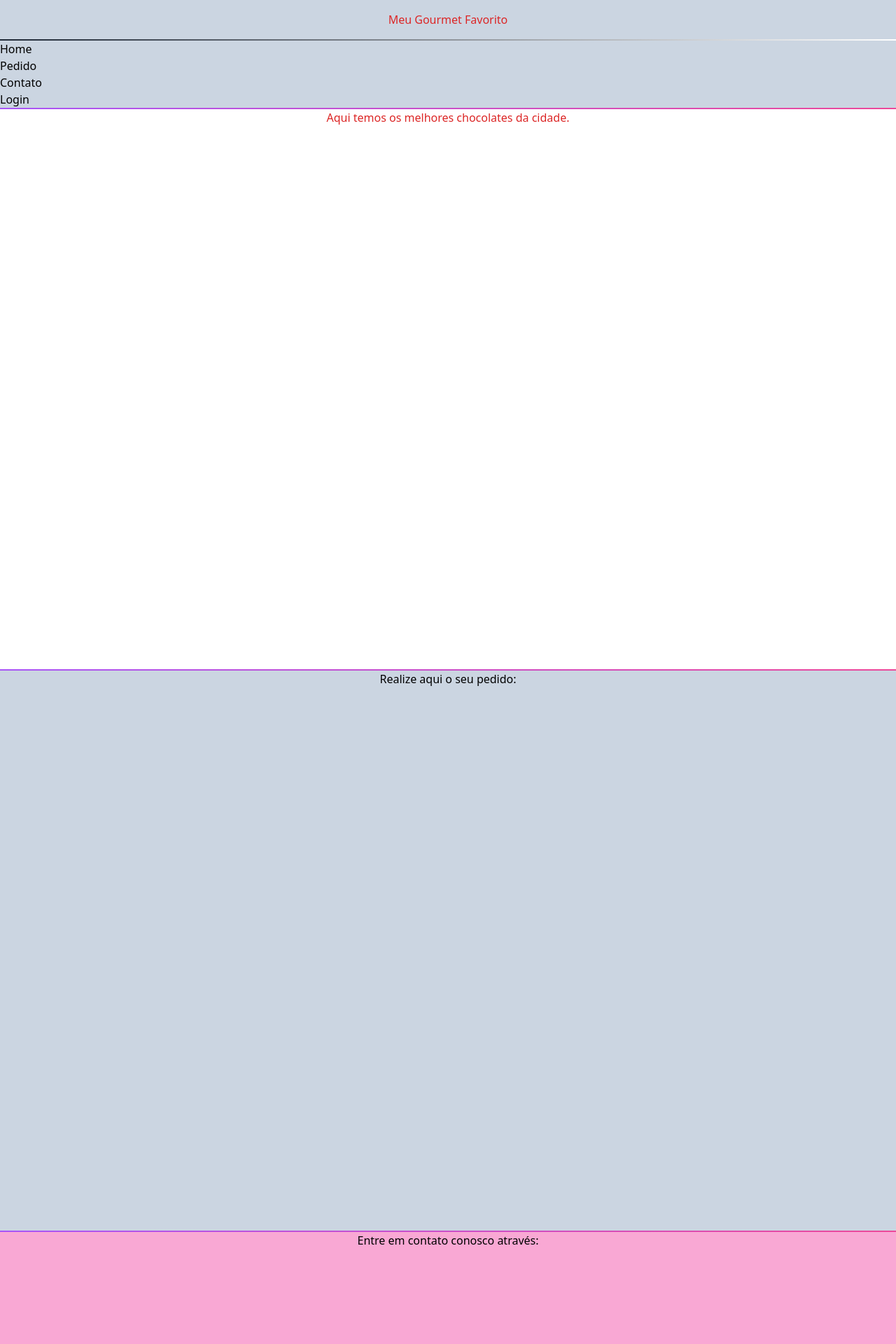
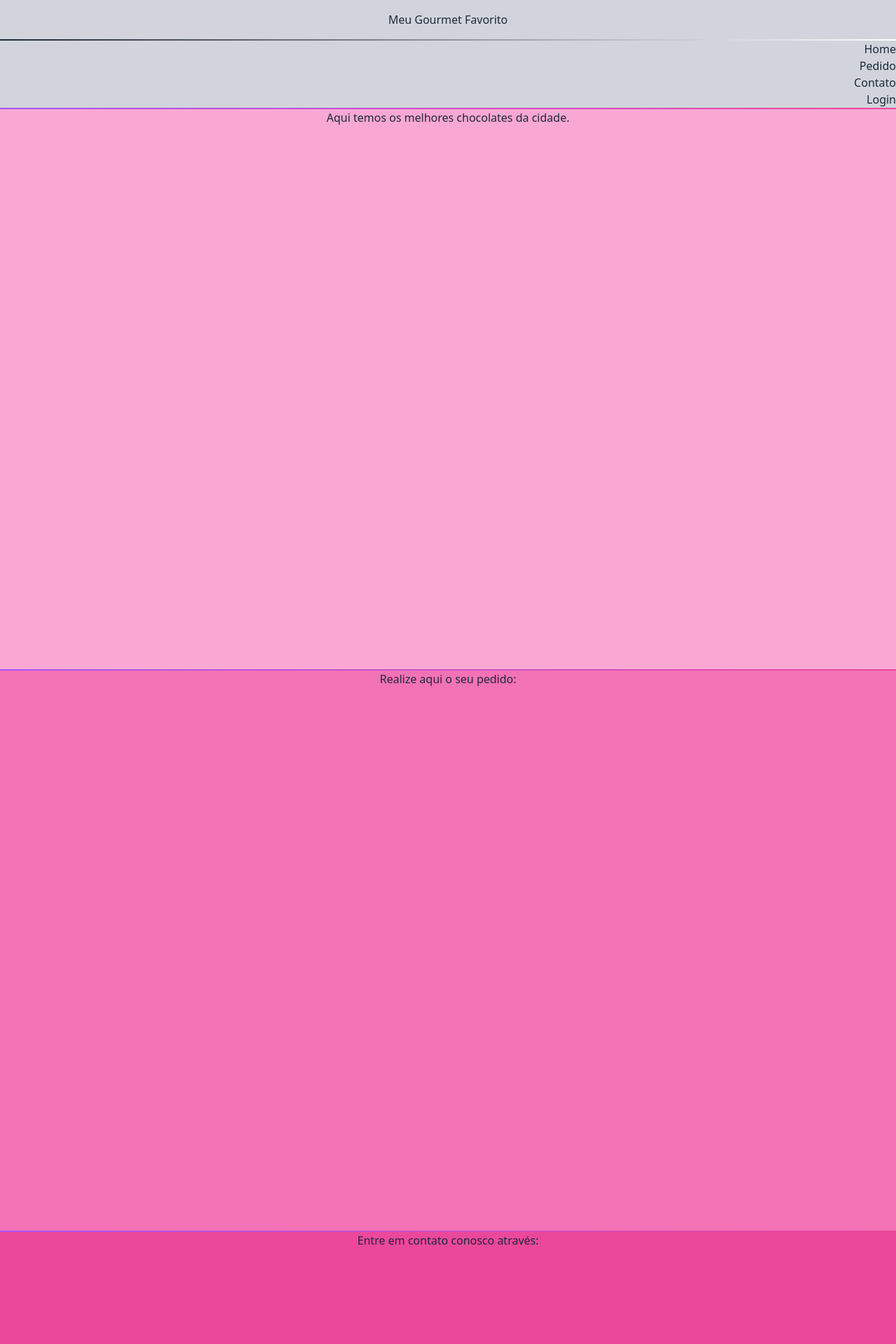
Before and after one commit to Igor-Cruz/MeuGourmetFavorito, a Next.js app: page / in a window 1280 px wide. Shown: the top 1920 px of the page at 70% size. Built offline with nearby package versions, Linux system fonts and the light colour scheme.

Commit message:
Editando o background

```diff
--- a/app/landinpage/index.tsx
+++ b/app/landinpage/index.tsx
@@ -13,10 +13,10 @@ export default function Landinpage() {
       <div className='bg-gradient-to-r from-purple-500 to-pink-500 h-0.5'>
       </div>
       <main>
-        <section id='Home' className='h-screen ' >
+        <section id='Home' className='h-screen bg-pink-300' >
           <div  >
             <div >
-              <h1 className='text-red-600 text-center '>Aqui temos os melhores chocolates da cidade.</h1>
+              <h1 className='text-slate-800 text-center '>Aqui temos os melhores chocolates da cidade.</h1>
               <p> </p>
             </div>
             <div>
@@ -27,9 +27,9 @@ export default function Landinpage() {
         </section>
         <div className='bg-gradient-to-r from-purple-500 to-pink-500 h-0.5'>
         </div>
-        <section id='Pedido' className='h-screen bg-slate-300'>
+        <section id='Pedido' className='h-screen bg-pink-400'>
           <div>
-            <h2 className='text-center'>Realize aqui o seu pedido:</h2>
+            <h2 className='text-center text-slate-800'>Realize aqui o seu pedido:</h2>
             <form>
 
             </form>
@@ -38,9 +38,9 @@ export default function Landinpage() {
         </section>
         <div className='bg-gradient-to-r from-purple-500 to-pink-500 h-0.5'>
         </div>
-        <section id='Contato' className='h-screen bg-pink-300'>
+        <section id='Contato' className='h-screen bg-pink-500'>
           <div>
-            <h2 className='text-center'>Entre em contato conosco através:</h2>
+            <h2 className='text-center text-slate-800'>Entre em contato conosco através:</h2>
             <div>
 
             </div>
--- a/components/Footer/index.tsx
+++ b/components/Footer/index.tsx
@@ -1,6 +1,6 @@
 export default function Footer() {
   return (
-    <footer className=' bg-slate-300 text-red-600 '>
+    <footer className=' bg-gray-300 text-slate-800 '>
       <div >
         <h1 className='text-center p-4'><a href='https://www.linkedin.com/in/igor-cruz-ti/' target="_blank">Desenvolvido no curso DevPleno por:Igor Cruz</a> </h1>
       </div>
--- a/components/Header/index.tsx
+++ b/components/Header/index.tsx
@@ -1,8 +1,8 @@
 export default function Header() {
   return (
 
-    <header className=' bg-slate-300 '>
-      <h1 className=' text-center p-4 text-red-600'>Meu Gourmet Favorito</h1>
+    <header className=' bg-gray-300 '>
+      <h1 className=' text-center p-4 text-slate-800'>Meu Gourmet Favorito</h1>
     </header>
 
 
--- a/components/Navbar/index.tsx
+++ b/components/Navbar/index.tsx
@@ -2,8 +2,8 @@ import Link from "next/link"
 
 export default function Navbar() {
   return (
-    <nav >
-      <ul className='bg-slate-300 '>
+    <nav className='bg-gray-300 text-slate-800 '>
+      <ul className="justify-items-end">
 
         <li >
           <Link href='#Home'>Home</Link>
```
